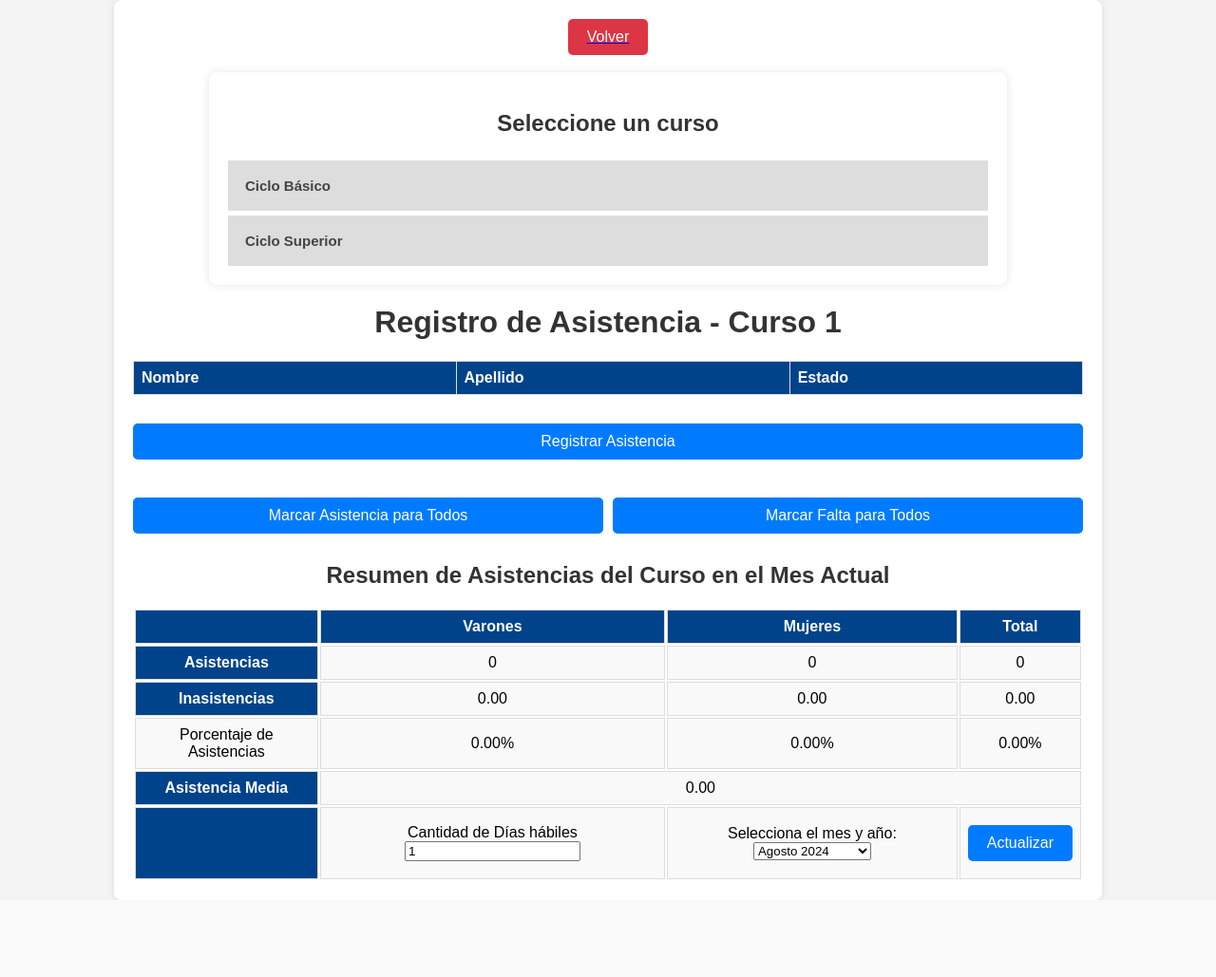
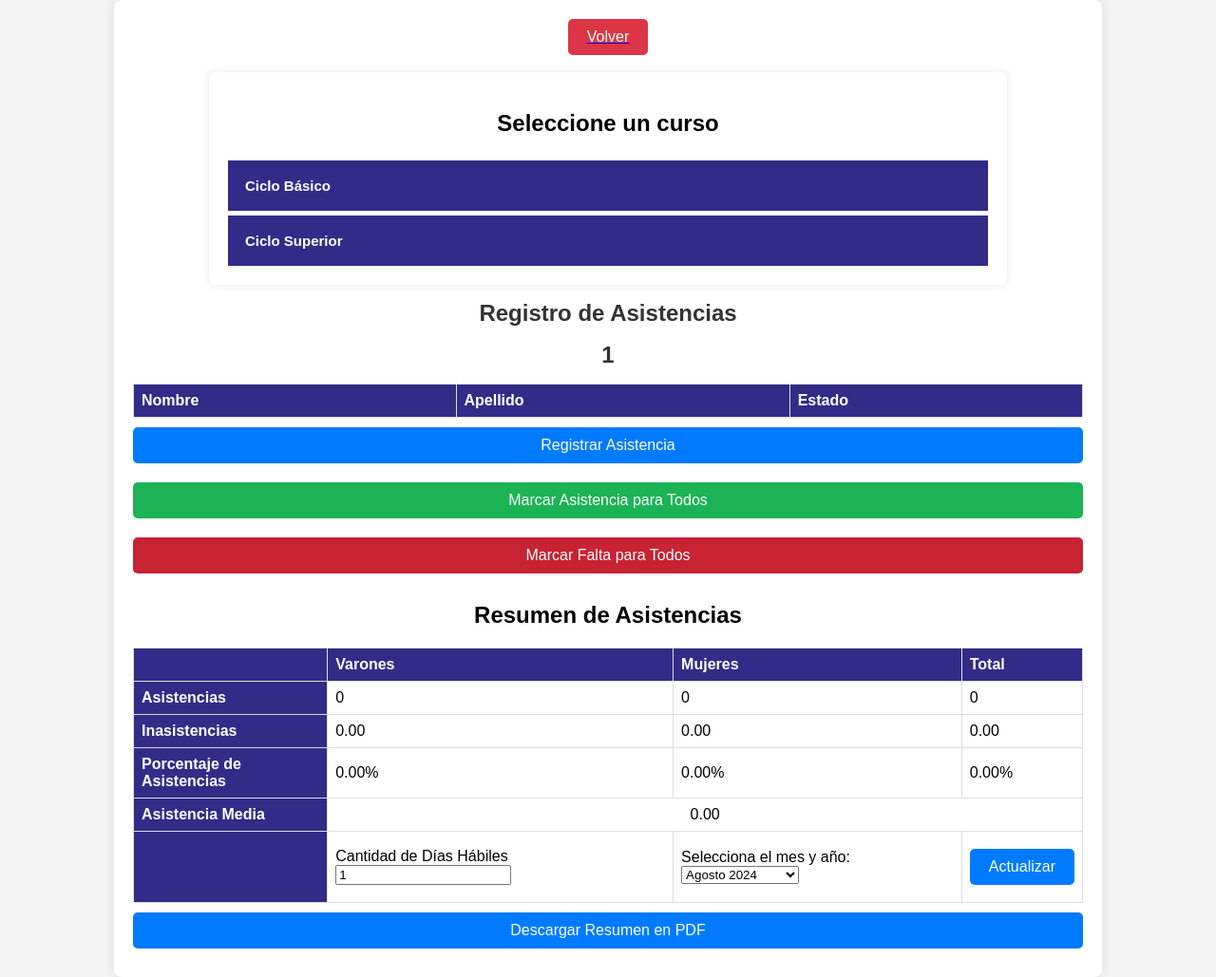
Before and after one commit to Animatrix2/Asistencias-Brugnoli, a PHP site: page /cursos.php in a window 1280 px wide. Shown: the whole page at 95% size. Before the commit the page ends 948 px from the top, so only its background shows below. Run offline with PHP 8.4, Linux system fonts and the light colour scheme; a user stored in the database is signed in; data comes from the database, SQL or seed files in the repository; lists and menus that the app fills with data are empty.

Commit message:
Revert "Add files via upload"
This reverts commit 1e3556f4abf5f68fed7726a952fca73a82cc97cb.

```diff
--- a/Asistencias/css/cursos.css
+++ b/Asistencias/css/cursos.css
@@ -1,11 +1,12 @@
 body {
     display: flex;
-    justify-content: center; /* Centra horizontalmente el contenido */
-    align-items: flex-start; /* Mantén el contenido alineado al principio verticalmente */
+    justify-content: center;
+    align-items: flex-start; /* Cambiado de center a flex-start */
     min-height: 100vh;
+    max-width: auto;
     margin: 0;
     background-color: #f5f5f5;
-    padding: 20px;
+    padding: 20px; /* Añadir un padding para evitar que el contenido quede pegado al borde superior */
 }
 
 .container {
@@ -13,9 +14,8 @@ body {
     padding: 20px;
     border-radius: 8px;
     box-shadow: 0 0 10px rgba(0, 0, 0, 0.1);
-    max-width: 1000px;
+    max-width: 1000px; /* Ajusta a un valor mayor si quieres más ancho */
     width: 100%;
-    text-align: center; /* Asegura que el contenido dentro esté centrado */
 }
 
 
@@ -28,7 +28,6 @@ body {
 .table {
     width: 100%;
     border-collapse: collapse;
-            margin-bottom: 20px;
 }
 
 .table th, .table td {
@@ -37,14 +36,25 @@ body {
     border: 1px solid #ddd;
 }
 
-        .summary-table th, .table th {
-            background-color: #00438b;
-            color: white;
+.table th {
+    background-color: #322c88;
+    color:white;
 }
-
 
 h1, h2 {
     text-align: center;
+}
+
+/* Resetear estilos predeterminados del navegador */
+
+
+.saludo {
+    display:grid;
+    margin-bottom: 20px;
+}
+
+h1 {
+    font-size: 24px;
     color: #333;
 }
 
@@ -73,8 +83,8 @@ body {
 
 .btn-logout {
     background-color: #dc3545;
-            width: auto;
-            display: block;
+    width:auto;
+    display:block;
     margin: auto;
 }
 
@@ -88,42 +98,18 @@ body {
     align-items: center;
 }
 
-        .btn-group {
-            display: flex;
-            justify-content: center;
-            gap: 10px;
-            margin-top: 20px;
+.verde{
+    background-color: #1bb355; ;
 }
 
-        .summary-table {
-            width: 100%;
-            margin-top: 20px;
+.verde:hover{
+    background-color: #11853e;
 }
 
-        .summary-table th, .summary-table td {
-            padding: 8px;
-            text-align: center;
-            border: 1px solid #ddd;
+.rojo{
+    background-color: #c82333 ;
 }
 
-
-
-        .summary-table td {
-            background-color: #f9f9f9;
+.rojo:hover{
+    background-color: #9b1a27;
 }
-
-        .red-name td {
-            color: red; /* Rojo para 20 o más inasistencias */
-        }
-
-        .orange-name td {
-            color: orange; /* Naranja para entre 15 y 19 inasistencias */
-        }
-
-        .alert-box{
-            color: #a94442;
-            font-size: 18px;
-            padding: 20px;
-            margin: 20px;
-            border-radius: 5px;
-          }
--- a/Asistencias/css/opciones.css
+++ b/Asistencias/css/opciones.css
@@ -18,8 +18,8 @@ h2 {
 
 /* Style the button that is used to open and close the collapsible content */
 .collapsible, .curso {
-    background-color: #eee;
-    color: #444;
+    background-color: #322c88;
+    color: white;
     cursor: pointer;
     padding: 18px;
     width: 100%;
@@ -31,13 +31,13 @@ h2 {
 }
 
 .collapsible {
-    background-color: #ddd;
+    background-color: #322c88;
     font-weight: bold;
 }
 
 /* Add a background color to the button if it is clicked on (add the .active class with JS), and when you move the mouse over it (hover) */
 .active, .collapsible:hover {
-    background-color: #ccc;
+    background-color: #544bd1;
 }
 
 /* Style the collapsible content. Note: hidden by default */
--- a/Asistencias/cursos.php
+++ b/Asistencias/cursos.php
@@ -91,10 +91,10 @@ if (!in_array("Administrador", $permisos) && !in_array($curso, $permisos)) {
             }
 
             $pdo->commit();
-            echo "<script>alert('Asistencia registrada correctamente.');</script>";
+            echo "Asistencia registrada correctamente.";
         } catch (PDOException $e) {
             $pdo->rollBack();
-            echo "<script>alert('Error al registrar la asistencia.');</script>";
+            echo "Error al registrar la asistencia: " . $e->getMessage();
         }
     }
 
@@ -167,7 +167,8 @@ $porcentajeTotalAsistencias = ($calculoTotal > 0) ? ($totalAsistencias * 100) /
 
 
 ?>
-        <h1>Registro de Asistencia - Curso <?php echo htmlspecialchars($curso); ?></h1>
+        <h1>Registro de Asistencias</h1>
+        <h1> <?php echo htmlspecialchars($curso); ?></h1>
         <form method="POST">
             <div class="table-container">
                 <table class="table">
@@ -186,7 +187,7 @@ $porcentajeTotalAsistencias = ($calculoTotal > 0) ? ($totalAsistencias * 100) /
                             $class = '';
                             if ($total_absences >= 20) {
                                 $class = 'red-name'; // Rojo si tiene 20 o más inasistencias
-                            } elseif ($total_absences >= 15) {
+                            } elseif ($total_absences >= 10) {
                                 $class = 'orange-name'; // Naranja si tiene entre 15 y 19 inasistencias
                             }
                         ?>
@@ -215,16 +216,16 @@ $porcentajeTotalAsistencias = ($calculoTotal > 0) ? ($totalAsistencias * 100) /
         </form>
 
         <div class="btn-group">
-            <button class="btn" onclick="marcarTodos('asistencia')">Marcar Asistencia para Todos</button>
-            <button class="btn" onclick="marcarTodos('inasistencia')">Marcar Falta para Todos</button>
+            <button class="btn verde" onclick="marcarTodos('asistencia')">Marcar Asistencia para Todos</button>
+            <button class="btn rojo" onclick="marcarTodos('inasistencia')">Marcar Falta para Todos</button>
         </div>
 
 
 
-        <h2>Resumen de Asistencias del Curso en el Mes Actual</h2>
+        <h2>Resumen de Asistencias</h2>
 
 
-        <table class="summary-table">
+        <table class="table summary-table" border="1">
             <tr>
                 <th></th>
                 <th>Varones</th>
@@ -244,20 +245,20 @@ $porcentajeTotalAsistencias = ($calculoTotal > 0) ? ($totalAsistencias * 100) /
                 <td><?php echo htmlspecialchars(number_format($totalInasistencias, 2)); ?></td>
             </tr>
             <tr>
-                <td>Porcentaje de Asistencias</td>
+                <th>Porcentaje de Asistencias</th>
                 <td><?php echo htmlspecialchars(number_format($porcentajeAsistenciasVarones, 2)); ?>%</td>
                 <td><?php echo htmlspecialchars(number_format($porcentajeAsistenciasMujeres, 2)); ?>%</td>
                 <td><?php echo htmlspecialchars(number_format($porcentajeTotalAsistencias, 2)); ?>%</td>
             </tr>
             <tr>
                 <th >Asistencia Media</th>
-                <td colspan="3"><?php echo htmlspecialchars(number_format($asistenciaMedia, 2)); ?></td>
+                <td colspan="3" style="text-align:center;"><?php echo htmlspecialchars(number_format($asistenciaMedia, 2)); ?></td>
             </tr>
             <tr>
                 <th></th>
                 <td <label for="dias_habiles"Días hábiles:</label>
                 <form method="POST">
-                Cantidad de Días hábiles<input type="number" id="dias_habiles" name="dias_habiles" value="<?php echo htmlspecialchars($diasHabiles); ?>" min="1" required>
+                Cantidad de Días Hábiles<input type="number" id="dias_habiles" name="dias_habiles" value="<?php echo htmlspecialchars($diasHabiles); ?>" min="1" required>
 
 </td>
 <td>
@@ -293,6 +294,21 @@ $porcentajeTotalAsistencias = ($calculoTotal > 0) ? ($totalAsistencias * 100) /
 
             </tr>
         </table>
+        <form action="generar_pdf_estadisticas.php" method="POST" target="_blank">
+    <input type="hidden" name="curso" value="<?php echo htmlspecialchars($curso); ?>">
+    <input type="hidden" name="mes_anio" value="<?php echo htmlspecialchars($mesesEspañol[$mesSeleccionado - 1] . ' ' . $anioSeleccionado); ?>">
+    <input type="hidden" name="asistencias_varones" value="<?php echo htmlspecialchars($asistencias['Masculino']['asistencia']); ?>">
+    <input type="hidden" name="asistencias_mujeres" value="<?php echo htmlspecialchars($asistencias['Femenino']['asistencia']); ?>">
+    <input type="hidden" name="inasistencias_varones" value="<?php echo htmlspecialchars($asistencias['Masculino']['inasistencia']); ?>">
+    <input type="hidden" name="inasistencias_mujeres" value="<?php echo htmlspecialchars($asistencias['Femenino']['inasistencia']); ?>">
+    <input type="hidden" name="tardanzas_varones" value="<?php echo htmlspecialchars($asistencias['Masculino']['tardanza']); ?>">
+    <input type="hidden" name="tardanzas_mujeres" value="<?php echo htmlspecialchars($asistencias['Femenino']['tardanza']); ?>">
+    <input type="hidden" name="porcentaje_varones" value="<?php echo htmlspecialchars(number_format($porcentajeAsistenciasVarones, 2)); ?>">
+    <input type="hidden" name="porcentaje_mujeres" value="<?php echo htmlspecialchars(number_format($porcentajeAsistenciasMujeres, 2)); ?>">
+    <input type="hidden" name="porcentaje_total" value="<?php echo htmlspecialchars(number_format($porcentajeTotalAsistencias, 2)); ?>">
+    <input type="hidden" name="asistencia_media" value="<?php echo htmlspecialchars($asistenciaMedia); ?>">
+    <button type="submit" class="btn">Descargar Resumen en PDF</button>
+</form>
 
     </div>
 </body>
```
Also changed, not shown: Asistencias/css/agregar_alumnos.css (+11 -29 lines), Asistencias/css/cuentas.css (+0 -48 lines), Asistencias/css/index.css (+0 -8 lines). Lines whose indentation alone changed are shown as unchanged.
